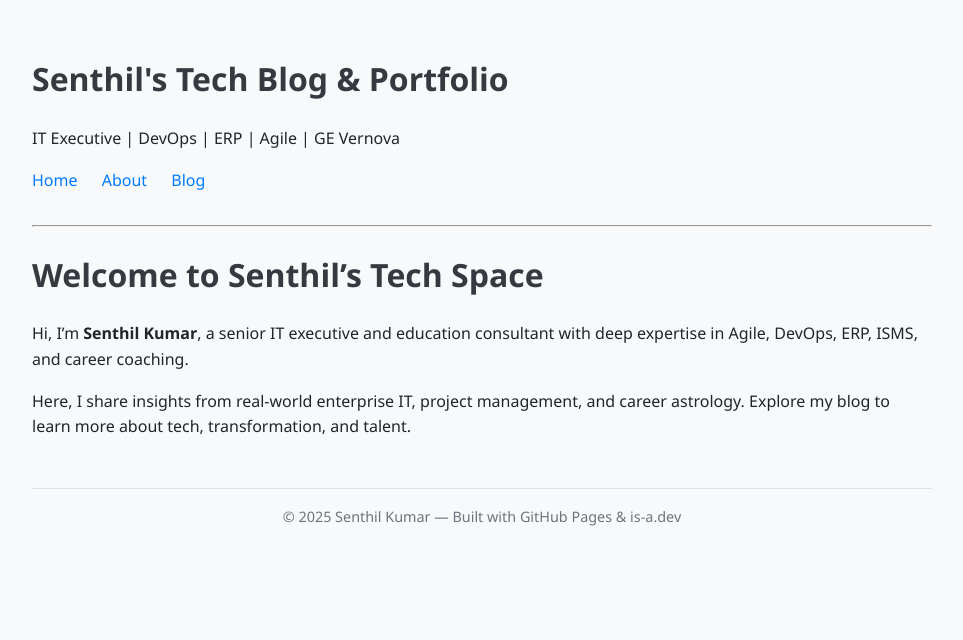
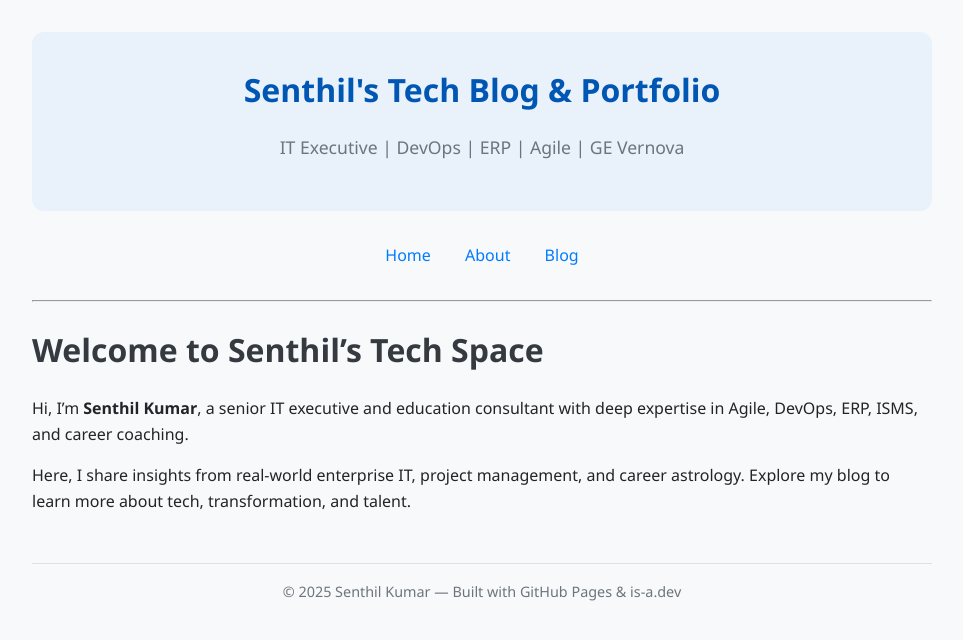
Before and after one commit to gptechland/senthil-portfolio, a Jekyll site: the page built from index.md, in a window 1280 px wide. Shown: the top 640 px of the page, without its empty margins (158-1121 px from the left). Built offline with Jekyll 4.4.1, drawn with Linux system fonts in a browser that asks for light colours.

Commit message:
Update style.css

```diff
--- a/assets/css/style.css
+++ b/assets/css/style.css
@@ -1,4 +1,3 @@
-
 body {
   font-family: 'Segoe UI', sans-serif;
   background-color: #f8f9fa;
@@ -8,20 +7,52 @@ body {
   padding: 2rem;
   line-height: 1.6;
 }
+
+.header {
+  text-align: center;
+  background: #e9f1fb;
+  padding: 2rem;
+  border-radius: 12px;
+  margin-bottom: 2rem;
+}
+
+.header h1 {
+  margin: 0;
+  color: #0056b3;
+}
+
+.header p {
+  color: #6c757d;
+  font-size: 1.1rem;
+}
+
 nav {
   margin-bottom: 2rem;
+  text-align: center;
 }
+
 nav a {
-  margin-right: 20px;
+  margin: 0 15px;
   text-decoration: none;
   color: #007bff;
+  font-weight: 500;
 }
+
 nav a:hover {
   text-decoration: underline;
 }
+
 h1, h2 {
   color: #343a40;
 }
+
+img.profile {
+  max-width: 150px;
+  border-radius: 50%;
+  display: block;
+  margin: 1rem auto;
+}
+
 footer {
   margin-top: 3rem;
   padding-top: 1rem;
```
